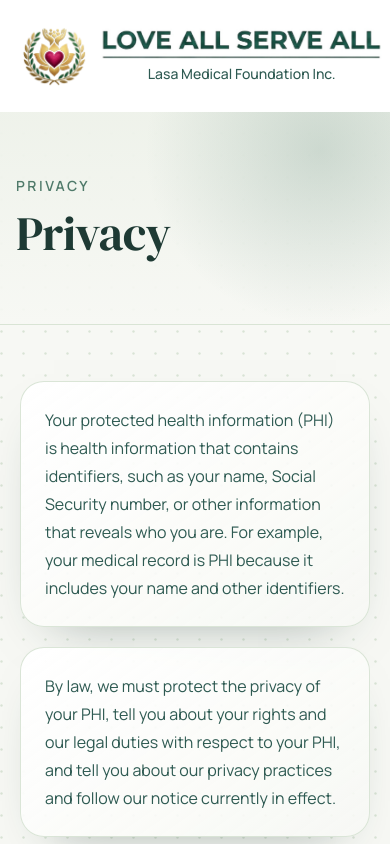
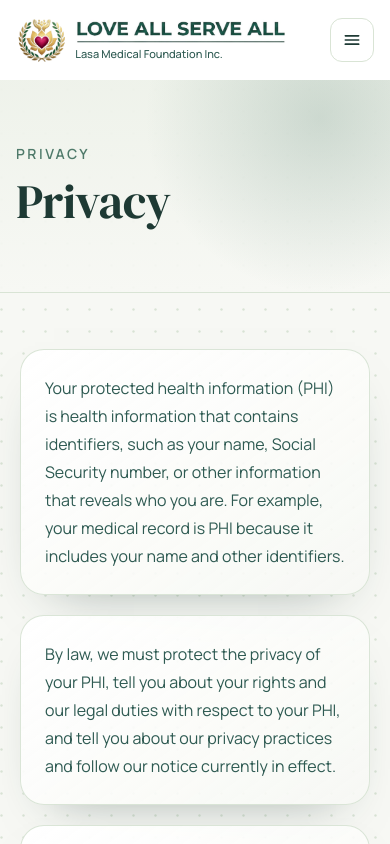
Before and after one commit to LASA-git/LMF-Frontend, a React (Vite) app: page /en/privacy in a window 390 px wide. Shown: the top 844 px of the page. Built offline with nearby package versions, Linux system fonts and the light colour scheme.

Commit message:
fixed mobile view

```diff
--- a/src/components/Header.jsx
+++ b/src/components/Header.jsx
@@ -24,36 +24,47 @@ export default function Header({ content }) {
     };
   }, [mobileOpen]);
 
+  useEffect(() => {
+    setMobileOpen(false);
+  }, [pathname]);
+
   const sectionLinks = content.nav.filter((item) => !item.to);
   const pageLinks = content.nav.filter((item) => item.to);
 
   const sectionHref = (id) =>
     onClinicHome ? `#${id}` : `${content.paths.home}#${id}`;
 
-  const linkClass =
+  const desktopLinkClass =
     'shrink-0 whitespace-nowrap rounded-full px-3 py-2.5 text-xs font-semibold uppercase tracking-wide text-lasa-600 transition hover:bg-lasa-50 hover:text-lasa-700 xl:px-3.5 xl:text-sm';
 
   return (
     <header
-      className={`fixed inset-x-0 top-0 z-50 w-full max-w-[100%] overflow-x-clip transition-all duration-300 ${
-        scrolled
-          ? 'bg-white/[0.97] shadow-[0_4px_24px_rgba(30,58,52,0.1)] backdrop-blur-md'
+      className={`fixed inset-x-0 top-0 z-50 w-full transition-all duration-300 ${
+        scrolled || mobileOpen
+          ? 'bg-white shadow-[0_4px_24px_rgba(30,58,52,0.1)]'
           : 'bg-white'
       }`}
     >
-      <div className="mx-auto flex h-28 w-full max-w-[96rem] items-center gap-4 overflow-x-clip px-5 sm:h-32 sm:gap-5 sm:px-8 lg:px-12 xl:px-16">
-        <Link to={content.paths.home} className="flex min-w-0 shrink-0 items-center gap-3 sm:gap-4">
+      <div className="mx-auto flex h-20 w-full max-w-[96rem] items-center gap-3 px-4 sm:h-24 sm:gap-4 sm:px-6 lg:h-28 lg:px-12 xl:h-32 xl:px-16">
+        <Link
+          to={content.paths.home}
+          className="flex min-w-0 flex-1 items-center gap-2 sm:gap-3"
+          onClick={() => setMobileOpen(false)}
+        >
           <img
             src="/finallogo.png"
             alt="Lasa Medical Foundation Inc."
-            className="h-16 w-auto shrink-0 sm:h-20"
+            className="h-12 w-auto shrink-0 sm:h-14 lg:h-16 xl:h-20"
           />
-          <LogoWordmark compact className="min-w-0 max-w-[18rem] text-left sm:max-w-[22rem]" />
+          <LogoWordmark
+            compact
+            className="min-w-0 text-left [&_p]:truncate sm:[&_p]:overflow-visible"
+          />
         </Link>
 
-        <nav className="ml-auto hidden min-w-0 max-w-full items-center justify-end gap-1 overflow-x-auto overscroll-x-contain lg:flex">
+        <nav className="ml-auto hidden items-center justify-end gap-1 lg:flex">
           {sectionLinks.map((item) => (
-            <Link key={item.id} to={sectionHref(item.id)} className={linkClass}>
+            <Link key={item.id} to={sectionHref(item.id)} className={desktopLinkClass}>
               {item.label}
             </Link>
           ))}
@@ -62,7 +73,7 @@ export default function Header({ content }) {
               key={item.id}
               to={item.to}
               className={({ isActive }) =>
-                `${linkClass} ${isActive ? 'bg-lasa-100 text-lasa-700' : ''}`
+                `${desktopLinkClass} ${isActive ? 'bg-lasa-100 text-lasa-700' : ''}`
               }
             >
               {item.label}
@@ -72,24 +83,17 @@ export default function Header({ content }) {
             lang={content.lang}
             otherLabel={content.otherLangLabel}
             otherPath={otherPath}
-            className="ml-1 shrink-0"
+            className="ml-2 shrink-0"
           />
         </nav>
 
-        <div className="ml-auto flex shrink-0 items-center gap-2 lg:hidden">
-          <LangToggle
-            lang={content.lang}
-            otherLabel={content.otherLangLabel}
-            otherPath={otherPath}
-          />
         <button
           type="button"
-            aria-label="Menu"
+          aria-label={mobileOpen ? 'Close menu' : 'Open menu'}
           aria-expanded={mobileOpen}
           onClick={() => setMobileOpen((open) => !open)}
-            className="inline-flex h-10 w-10 items-center justify-center rounded-full border border-lasa-200 text-lasa-700"
+          className="inline-flex h-11 w-11 shrink-0 items-center justify-center rounded-xl border border-lasa-200 bg-white text-lasa-700 lg:hidden"
         >
-            <span className="sr-only">Menu</span>
           <svg className="h-5 w-5" viewBox="0 0 24 24" fill="none" stroke="currentColor" strokeWidth="2">
             {mobileOpen ? (
               <path strokeLinecap="round" d="M6 6l12 12M18 6L6 18" />
@@ -99,31 +103,70 @@ export default function Header({ content }) {
           </svg>
         </button>
       </div>
+
+      {mobileOpen && (
+        <div className="border-t border-lasa-200 bg-white lg:hidden">
+          <div className="mx-auto flex max-h-[calc(100dvh-5rem)] max-w-[96rem] flex-col overflow-y-auto px-4 py-5 sm:px-6">
+            <div className="rounded-2xl border border-lasa-200 bg-lasa-50 p-4">
+              <p className="text-xs font-semibold uppercase tracking-[0.16em] text-lasa-500">
+                Language / Idioma
+              </p>
+              <div className="mt-3 grid grid-cols-2 gap-2">
+                {content.lang === 'en' ? (
+                  <span className="rounded-xl bg-lasa-700 px-4 py-3 text-center text-sm font-bold uppercase tracking-wide text-white">
+                    English
+                  </span>
+                ) : (
+                  <Link
+                    to={otherPath}
+                    onClick={() => setMobileOpen(false)}
+                    className="rounded-xl border border-lasa-200 bg-white px-4 py-3 text-center text-sm font-bold uppercase tracking-wide text-lasa-700"
+                  >
+                    English
+                  </Link>
+                )}
+                {content.lang === 'es' ? (
+                  <span className="rounded-xl bg-lasa-700 px-4 py-3 text-center text-sm font-bold uppercase tracking-wide text-white">
+                    Español
+                  </span>
+                ) : (
+                  <Link
+                    to={otherPath}
+                    onClick={() => setMobileOpen(false)}
+                    className="rounded-xl border border-lasa-200 bg-white px-4 py-3 text-center text-sm font-bold uppercase tracking-wide text-lasa-700"
+                  >
+                    Español
+                  </Link>
+                )}
+              </div>
             </div>
 
-      {mobileOpen && (
-        <div className="max-h-[calc(100vh-5rem)] overflow-y-auto border-t border-lasa-200 bg-white lg:hidden">
-          <div className="mx-auto flex max-w-[96rem] flex-col gap-1 px-4 py-4 sm:px-6">
+            <nav className="mt-5 flex flex-col gap-1">
               {sectionLinks.map((item) => (
                 <Link
                   key={item.id}
                   to={sectionHref(item.id)}
                   onClick={() => setMobileOpen(false)}
-                className="rounded-xl px-3 py-3 text-sm font-semibold text-lasa-700 hover:bg-lasa-50"
+                  className="rounded-xl px-4 py-3.5 text-base font-semibold text-lasa-700 hover:bg-lasa-50"
                 >
                   {item.label}
                 </Link>
               ))}
               {pageLinks.map((item) => (
-              <Link
+                <NavLink
                   key={item.id}
                   to={item.to}
                   onClick={() => setMobileOpen(false)}
-                className="rounded-xl px-3 py-3 text-sm font-semibold text-lasa-700 hover:bg-lasa-50"
+                  className={({ isActive }) =>
+                    `rounded-xl px-4 py-3.5 text-base font-semibold hover:bg-lasa-50 ${
+                      isActive ? 'bg-lasa-100 text-lasa-700' : 'text-lasa-700'
+                    }`
+                  }
                 >
                   {item.label}
-              </Link>
+                </NavLink>
               ))}
+            </nav>
           </div>
         </div>
       )}
--- a/src/components/LogoWordmark.jsx
+++ b/src/components/LogoWordmark.jsx
@@ -1,17 +1,19 @@
 export default function LogoWordmark({ className = '', compact = false }) {
   return (
     <div className={`min-w-0 ${className}`}>
-      <div className={compact ? 'inline-block max-w-full' : 'mx-auto w-fit max-w-full'}>
+      <div className={compact ? 'w-full max-w-full' : 'mx-auto w-fit max-w-full'}>
         <img
           src="/love-all-serve-all.jpeg"
           alt="Love All Serve All"
-          className={`block w-auto max-w-full object-contain ${
-            compact ? 'h-8 sm:h-10' : 'h-8 sm:h-9'
+          className={`block w-auto max-w-full object-contain object-left ${
+            compact ? 'h-6 sm:h-8 lg:h-10' : 'mx-auto h-8 sm:h-9'
           }`}
         />
         <p
-          className={`text-center font-sans font-medium text-lasa-600 ${
-            compact ? 'mt-1.5 text-sm leading-tight sm:text-base' : 'mt-2 text-sm leading-tight sm:text-base'
+          className={`font-sans font-medium text-lasa-600 ${
+            compact
+              ? 'mt-1 text-[11px] leading-tight sm:text-sm lg:text-base'
+              : 'mt-2 text-center text-sm leading-tight sm:text-base'
           }`}
         >
           Lasa Medical Foundation Inc.
--- a/src/pages/ClinicPage.jsx
+++ b/src/pages/ClinicPage.jsx
@@ -8,7 +8,7 @@ import ScrollReveal from '../components/ScrollReveal';
 
 function Section({ id, children, className = '' }) {
   return (
-    <section id={id} className={`scroll-mt-32 sm:scroll-mt-36 ${className}`}>
+    <section id={id} className={`scroll-mt-24 sm:scroll-mt-28 lg:scroll-mt-32 xl:scroll-mt-36 ${className}`}>
       {children}
     </section>
   );
@@ -22,7 +22,7 @@ export default function ClinicPage({ lang }) {
     <div className="min-h-screen max-w-[100%] overflow-x-clip">
       <Header content={content} />
 
-      <main className="pt-28 sm:pt-32">
+      <main className="pt-20 sm:pt-24 lg:pt-28 xl:pt-32">
         <Section id="clinic" className="relative overflow-hidden">
           <div className="pointer-events-none absolute inset-x-0 top-0 h-[28rem] bg-[radial-gradient(circle_at_14%_18%,rgba(134,160,125,0.28),transparent_44%),radial-gradient(circle_at_86%_10%,rgba(79,122,106,0.22),transparent_48%)]" />
 
--- a/src/pages/PrivacyPage.jsx
+++ b/src/pages/PrivacyPage.jsx
@@ -12,7 +12,7 @@ export default function PrivacyPage({ lang }) {
   return (
     <div className="min-h-screen max-w-[100%] overflow-x-clip">
       <Header content={content} />
-      <main className="pt-28 sm:pt-32">
+      <main className="pt-20 sm:pt-24 lg:pt-28 xl:pt-32">
         <section className="relative overflow-hidden border-b border-lasa-200 bg-gradient-to-b from-lasa-100/95 to-lasa-50/90">
           <div className="pointer-events-none absolute inset-0 bg-[radial-gradient(circle_at_82%_18%,rgba(79,122,106,0.22),transparent_48%)]" />
           <div className="relative mx-auto max-w-[72rem] px-4 py-16 sm:px-6 sm:py-24">
--- a/src/pages/SchedulePage.jsx
+++ b/src/pages/SchedulePage.jsx
@@ -11,7 +11,7 @@ export default function SchedulePage({ lang }) {
   return (
     <div className="min-h-screen max-w-[100%] overflow-x-clip">
       <Header content={content} />
-      <main className="pt-28 sm:pt-32">
+      <main className="pt-20 sm:pt-24 lg:pt-28 xl:pt-32">
         <section className="relative overflow-hidden border-b border-lasa-200 bg-gradient-to-b from-lasa-100/95 to-lasa-50/90">
           <div className="pointer-events-none absolute inset-0 bg-[radial-gradient(circle_at_18%_20%,rgba(134,160,125,0.24),transparent_46%)]" />
           <div className="relative mx-auto max-w-[72rem] px-4 py-16 sm:px-6 sm:py-24">
```
Lines whose indentation alone changed are shown as unchanged.
